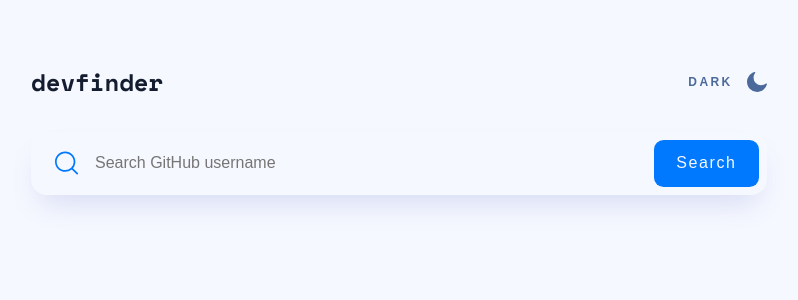
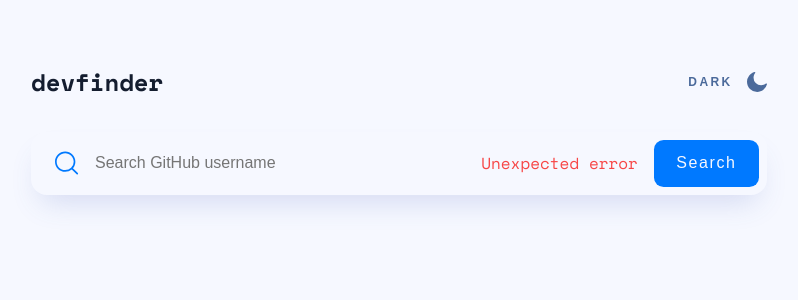
Before and after one commit to N1hron/dev-finder, a React (Create React App) app: page / in a window 1280 px wide. Both pictures are taken after typing "Sample" into the empty fields and a click on the button "Search". Shown: the top 300 px of the page, without its empty margins (241-1039 px from the left). Built offline with nearby package versions, Linux system fonts and the light colour scheme; no server answers.

Commit message:
add better error handling and loading

```diff
--- a/public/index.html
+++ b/public/index.html
@@ -2,7 +2,6 @@
 <html lang="en">
   <head>
     <meta charset="utf-8" />
-    <link rel="icon" href="%PUBLIC_URL%/favicon.ico" />
     <meta name="viewport" content="width=device-width, initial-scale=1" />
     <meta name="theme-color" content="#000000" />
     <meta
@@ -12,7 +11,6 @@
     <link rel="preconnect" href="https://fonts.googleapis.com">
     <link rel="preconnect" href="https://fonts.gstatic.com" crossorigin>
     <link href="https://fonts.googleapis.com/css2?family=Space+Mono:wght@400;700&display=swap" rel="stylesheet">
-    <link rel="apple-touch-icon" href="%PUBLIC_URL%/logo192.png" />
     <!--
       manifest.json provides metadata used when your web app is installed on a
       user's mobile device or desktop. See https://developers.google.com/web/fundamentals/web-app-manifest/
@@ -27,7 +25,7 @@
       work correctly both with client-side routing and a non-root public URL.
       Learn how to configure a non-root public URL by running `npm run build`.
     -->
-    <title>GitHub Dev Finder</title>
+    <title>devfinder</title>
   </head>
   <body>
     <noscript>You need to enable JavaScript to run this app.</noscript>
--- a/src/App.tsx
+++ b/src/App.tsx
@@ -1,3 +1,5 @@
+import { useState } from 'react';
+
 import { User } from 'types';
 import { isGithubError, isGithubUser } from 'utils/typeguards';
 import { getUserFromGithubUser } from 'utils';
@@ -6,16 +8,21 @@ import { Container } from 'components/Container';
 import { Header } from 'components/Header';
 import { Search } from 'components/Search';
 import { UserInfo } from 'components/UserInfo';
-import { useState } from 'react';
+import { Loading } from 'components/Loading';
 
 const BASE_URL = 'https://api.github.com/users/';
 
 function App() {
     const [user, setUser] = useState<User | null>(null);
-    const [isNotFound, setIsNotFound] = useState(false);
+
+    const [isLoading, setIsLoading] = useState(false);
+    const [errorMessage, setErrorMessage] = useState('');
 
     async function getUser(username: string) {
-        setIsNotFound(false);
+        if (!isLoading) {
+            setErrorMessage('');
+            setIsLoading(true);
+            setUser(null);
 
             const url = BASE_URL + username;
 
@@ -26,25 +33,27 @@ function App() {
                 if (isGithubUser(json)) {
                     const user = getUserFromGithubUser(json);
                     setUser(user);
-            } else if (isGithubError(json) && json.status === '404') {
-                setIsNotFound(true);
+                } else if (isGithubError(json)) {
+                    setErrorMessage(json.status === '404' ? 'No results' : 'Unexpected error');
                 }
             } catch (error) {
-            console.error(error);
+                setErrorMessage('Unexpected error');
             }
 
-        console.log('end');
+            setIsLoading(false);
+        }
     }
 
     return (
         <Container>
             <Header />
             <Search
-                setIsNotFound={setIsNotFound}
-                isNotFound={isNotFound}
+                isLoading={isLoading}
+                errorMessage={errorMessage}
                 onSubmit={getUser}
             />
-            {user && <UserInfo user={user} />}
+            <UserInfo user={user} />
+            <Loading isVisible={isLoading}/>
         </Container>
     );
 }
--- a/src/components/Button/Button.module.scss
+++ b/src/components/Button/Button.module.scss
@@ -14,4 +14,8 @@
     &:hover {
         background-color: var(--accent-color-hover);
     }
+
+    &:disabled {
+        background-color: var(--gray-100);
+    }
 }
--- a/src/components/Button/Button.tsx
+++ b/src/components/Button/Button.tsx
@@ -1,9 +1,9 @@
-import { ButtonHTMLAttributes, MouseEventHandler } from 'react';
+import { ButtonHTMLAttributes, MouseEventHandler, ReactNode } from 'react';
 
 import styles from './Button.module.scss';
 
 interface ButtonProps extends ButtonHTMLAttributes<HTMLButtonElement> {
-    children: string;
+    children: ReactNode;
     onClick?: MouseEventHandler<HTMLButtonElement>
 }
 
--- /dev/null
+++ b/src/components/Loading/Loading.module.scss
@@ -0,0 +1,15 @@
+.loading {
+    padding: 4rem;
+
+    display: flex;
+    justify-content: center;
+
+    svg {
+        width: 10rem;
+        height: 10rem;
+
+        circle {
+            stroke: var(--accent-color);
+        }
+    }
+}
--- /dev/null
+++ b/src/components/Loading/Loading.tsx
@@ -0,0 +1,14 @@
+import { ReactComponent as Spinner } from 'assets/spinner.svg';
+
+import styles from './Loading.module.scss';
+
+interface LoadingProps {
+    isVisible: boolean;
+}
+
+export const Loading = ({ isVisible }: LoadingProps) => (
+    isVisible ?
+    <div className={styles.loading}>
+        <Spinner title='Loading'/>
+    </div> : null
+);
--- /dev/null
+++ b/src/components/Loading/index.ts
@@ -0,0 +1 @@
+export * from './Loading';
--- a/src/components/Search/Search.module.scss
+++ b/src/components/Search/Search.module.scss
@@ -52,3 +52,8 @@
     color: var(--error-color);
     flex-shrink: 0;
 }
+
+.spinner {
+    width: 1.5rem;
+    height: 1.5rem;
+}
--- a/src/components/Search/Search.tsx
+++ b/src/components/Search/Search.tsx
@@ -6,8 +6,8 @@ import { ReactComponent as SearchIcon } from 'assets/icon-search.svg';
 import styles from './Search.module.scss';
 
 interface SearchProps {
-    isNotFound: boolean;
-    setIsNotFound: Dispatch<React.SetStateAction<boolean>>;
+    isLoading: boolean;
+    errorMessage: string;
     onSubmit: (username: string) => void;
 }
 
@@ -15,7 +15,7 @@ interface FormFields {
     username: HTMLInputElement;
 }
 
-export const Search = ({ isNotFound, setIsNotFound, onSubmit }: SearchProps) => {
+export const Search = ({ isLoading, errorMessage, onSubmit }: SearchProps) => {
     function handleSubmit(event: FormEvent<HTMLFormElement & FormFields>) {
         event.preventDefault();
 
@@ -40,10 +40,10 @@ export const Search = ({ isNotFound, setIsNotFound, onSubmit }: SearchProps) =>
 
     return (
         <form
-            autoComplete="off"
             className={styles.search}
             onSubmit={handleSubmit}
             onClick={handleClick}
+            autoComplete="off"
         >
             <label htmlFor="search">
                 <SearchIcon title="Search" />
@@ -53,14 +53,15 @@ export const Search = ({ isNotFound, setIsNotFound, onSubmit }: SearchProps) =>
                 type="text"
                 placeholder="Search GitHub username"
                 name="username"
-                onChange={event => isNotFound && event.target.value && setIsNotFound(false)}
             />
-            {isNotFound && (
+            {errorMessage && (
                 <p data-no-focus className={styles.errorMessage}>
-                    No results
+                    {errorMessage}
                 </p>
             )}
-            <Button data-no-focus>Search</Button>
+            <Button disabled={isLoading} data-no-focus>
+                Search
+            </Button>
         </form>
     );
 };
--- a/src/components/UserInfo/UserInfo.tsx
+++ b/src/components/UserInfo/UserInfo.tsx
@@ -9,10 +9,11 @@ import { SocialInfo } from './SocialInfo/SocialInfo';
 import styles from './UserInfo.module.scss';
 
 interface UserInfoProps {
-    user: User;
+    user: User | null;
 }
 
 export const UserInfo = ({ user }: UserInfoProps) => {
+    if (!user) return null;
     return (
         <article className={styles.userInfo}>
             <Avatar
```
Also changed, not shown: src/assets/spinner.svg (added), 1 other file (tests, documents, lock files or other folders). Lines whose indentation alone changed are shown as unchanged.
